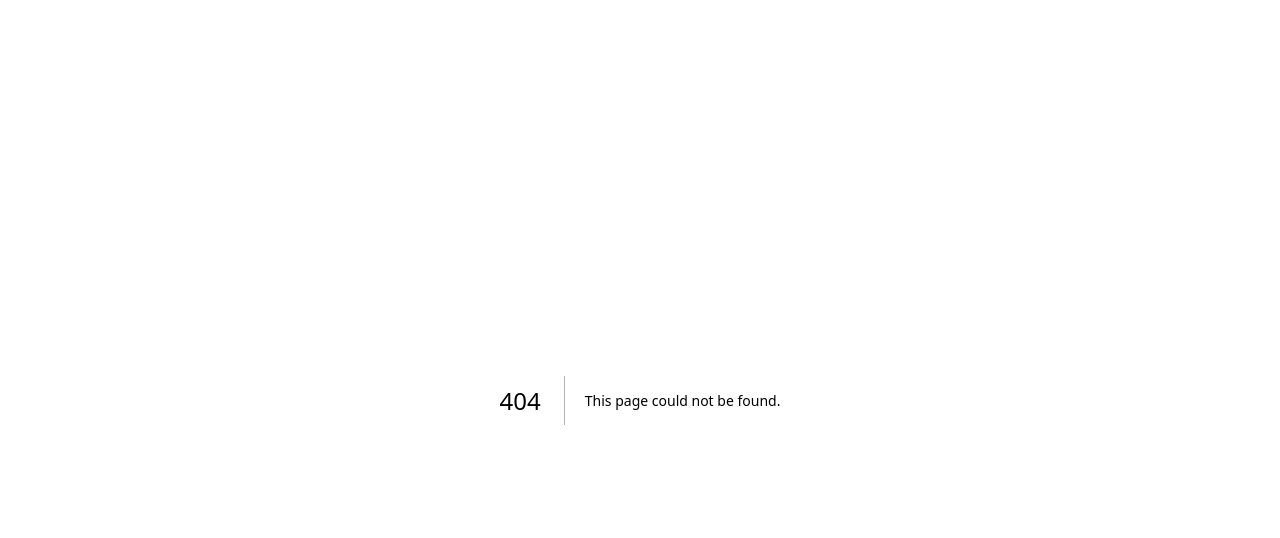
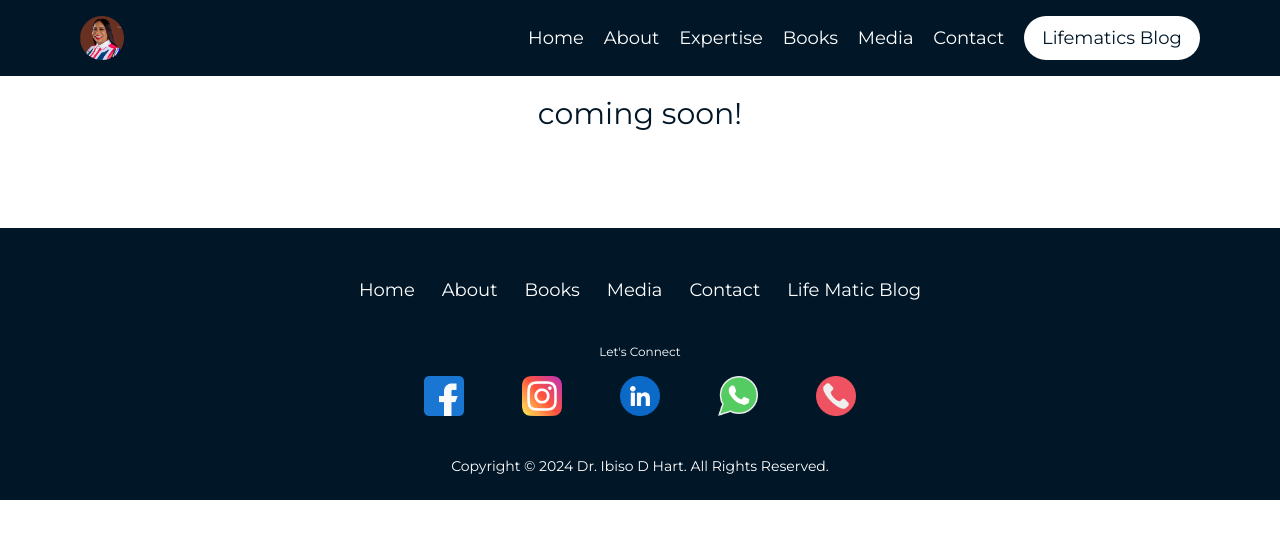
Before and after one commit to alabo-excel/dribisohart, a Next.js app: page /gallery in a window 1280 px wide. Before the commit this address had no page. Shown: the top 538 px of the page. Built offline with nearby package versions, Linux system fonts and the light colour scheme.

Commit message:
final update

```diff
--- a/src/components/HeaderNav.jsx
+++ b/src/components/HeaderNav.jsx
@@ -32,7 +32,7 @@ const HeaderNav = () => {
              <p className='my-auto'>Blog</p>
           </a> */}
           <a href="http://lifematicswithdribisohart.com/">
-            <button className='bg-white rounded-full p-2 w-44 text-[#011627]'>Life Matics Blog</button>
+            <button className='bg-white rounded-full p-2 w-44 text-[#011627]'>Lifematics Blog</button>
           </a>
           {/* <Link href='/'></Link> */}
         </div>
@@ -52,7 +52,7 @@ const HeaderNav = () => {
             <p className='my-5'>Blog</p>
           </a> */}
           {/* <Link href='/#contact'></Link> */}
-          <a href="https://lifematicswithdribisohart.com/"><button onClick={() => closeNav()} className='bg-white my-5 rounded-full w-full p-4 text-[#011627]'>Life Matics Blog</button></a>
+          <a href="https://lifematicswithdribisohart.com/"><button onClick={() => closeNav()} className='bg-white my-5 rounded-full w-full p-4 text-[#011627]'>Lifematics Blog</button></a>
         </div>
       </div>
     </div>
--- /dev/null
+++ b/src/pages/gallery.jsx
@@ -0,0 +1,15 @@
+import FrontLayout from '@/layout/FrontLayout';
+import React from 'react';
+
+const gallery = () => {
+  return (
+    <FrontLayout>
+      <div className='my-24 text-center'>
+        <h1 className='text-3xl'>coming soon!</h1>
+      </div>
+    </FrontLayout>
+
+  );
+};
+
+export default gallery;
--- a/src/pages/index.jsx
+++ b/src/pages/index.jsx
@@ -64,8 +64,8 @@ const Home = () => {
             <div className='relative'>
               <img src="./images/IMGL9381.jpg" className='h-[100vh] lg:w-[90%] mx-auto object-cover object-top	' alt="" />
               <div className='absolute top-0  opacity-50 w-full h-full bg-[#011627]'></div>
-              <div className='absolute bottom-10 lg:left-20 left-5 right-5 z-20 text-white'>
-                <div className="lg:w-[40%] z-20 lg:order-first order-last lg:my-auto my-10">
+              <div className='absolute bottom-2 lg:left-20 left-5 right-5 z-20 text-white'>
+                <div className="lg:w-[40%] z-20 lg:order-first order-last">
                   <h1 className="lg:text-5xl text-3xl font-black leading-tight">Dr. Ibiso <br /> Darlington Hart</h1>
                   <p className="my-3 lg:text-base text-sm">(CFP-USA, FCBI-dip.MIS, FIMS-UK, Cmgr, FCIFCN, ICEN, CIBN)</p>
                   <p className="my-5 lg:text-base text-sm">I am a natural-born leader who inspires and motivates those around me. Through my actions and words, I instil a sense of purpose and direction, empowering individuals to strive for their best.</p>
```
